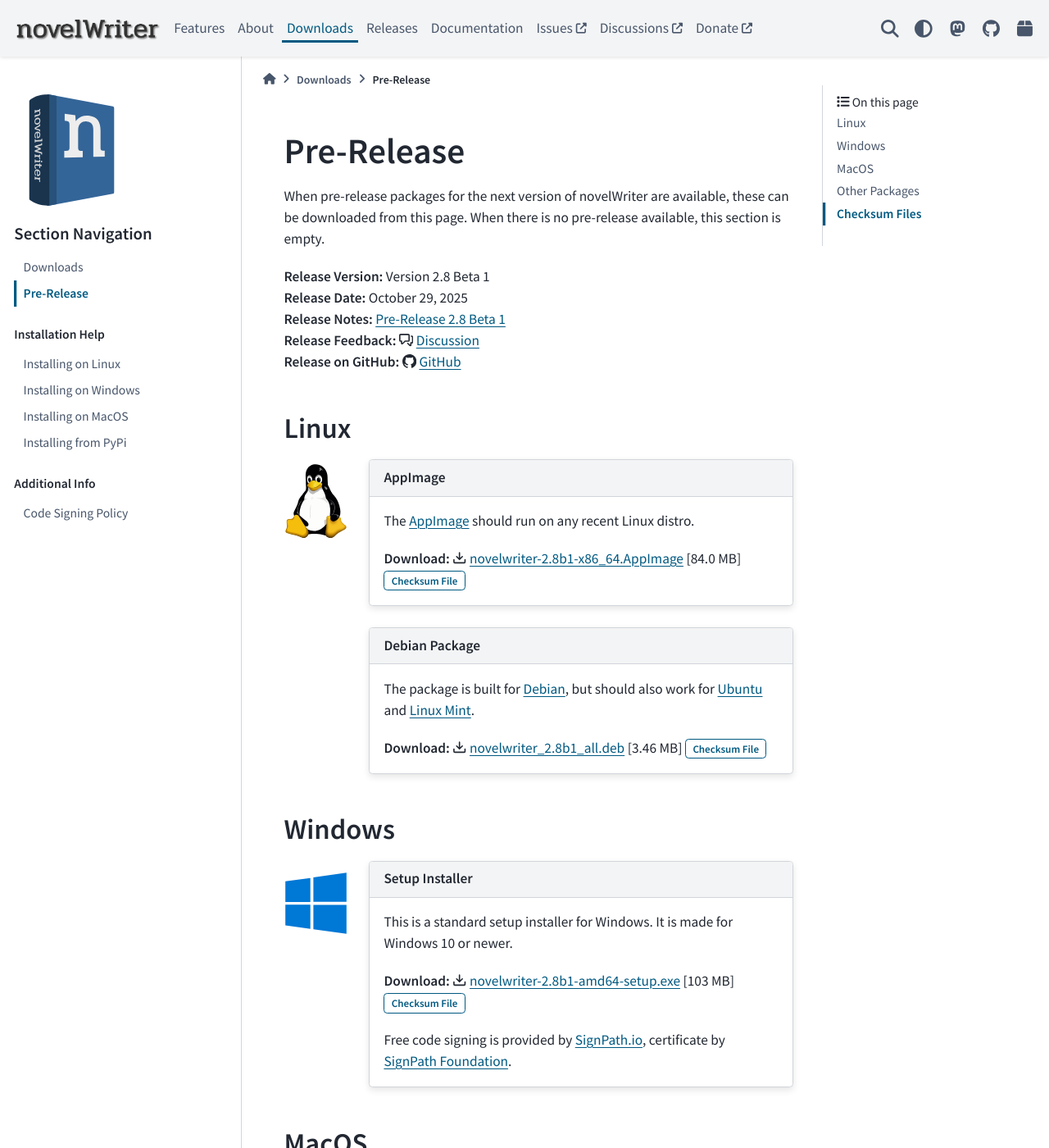
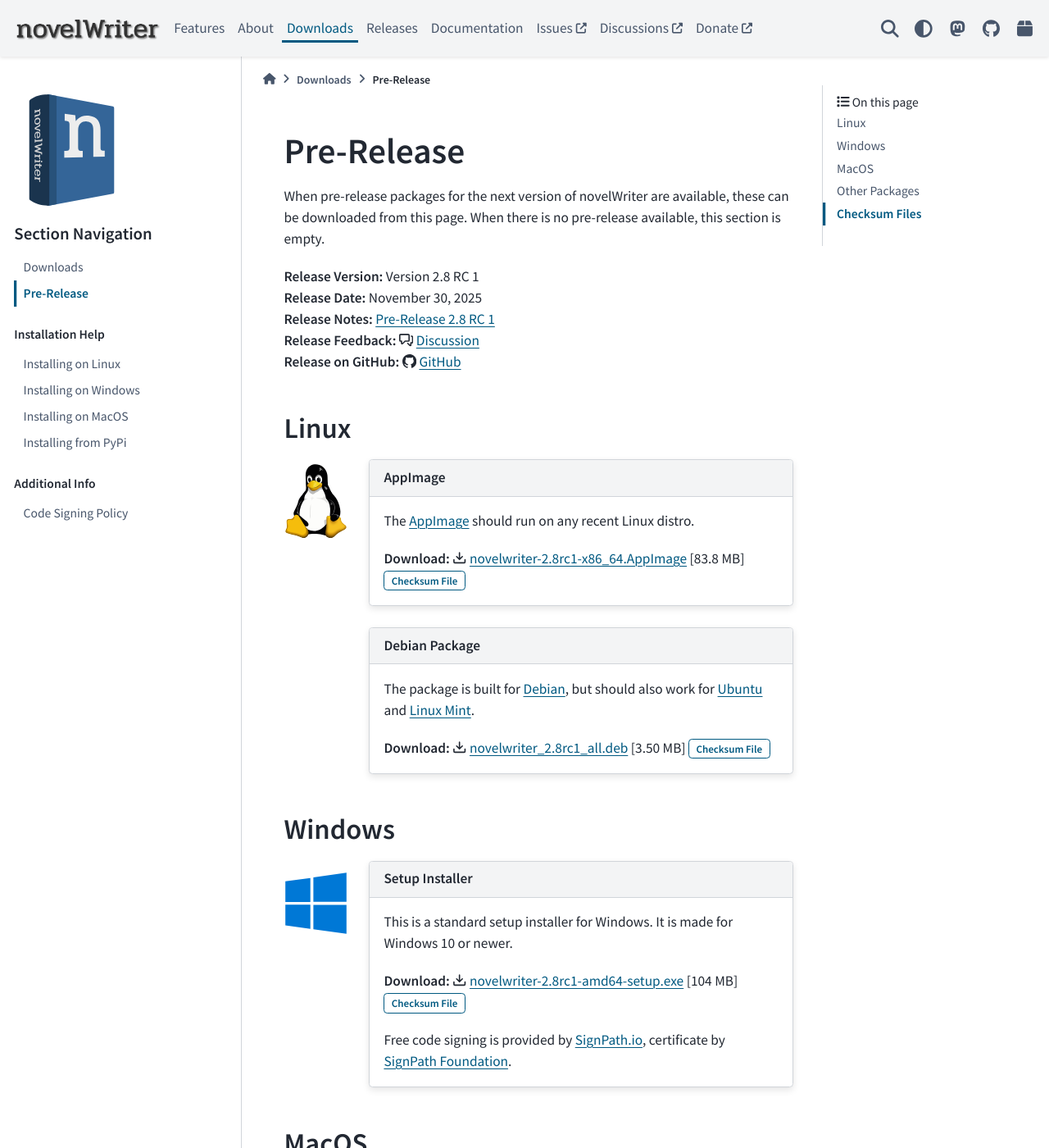
Before and after one commit to vkbo/novelWriter.io, a Sphinx documentation site: the page built from source/download/pre_release.rst, in a window 1280 px wide and 1400 px high. Shown: the whole window at 82% size. Built offline with Sphinx 7.4.7 and the PyData theme 0.15.4, drawn with Linux system fonts in a browser that asks for light colours; some of the changed text lies outside the part shown.

Commit message:
Release 2.8 RC 1

```diff
--- a/source/generated/checksum_pre_release.rst
+++ b/source/generated/checksum_pre_release.rst
@@ -3,11 +3,11 @@
 
 Checksum files are released alongside the packages. These files can be used to verify the downloaded package.
 
-* **Linux AppImage:** :octicon:`download` `Checksum File <https://github.com/vkbo/novelWriter/releases/download/v2.8b1/novelwriter-2.8b1-x86_64.AppImage.sha256>`__
-* **Debian Package:** :octicon:`download` `Checksum File <https://github.com/vkbo/novelWriter/releases/download/v2.8b1/novelwriter_2.8b1_all.deb.sha256>`__
-* **Windows Installer:** :octicon:`download` `Checksum File <https://github.com/vkbo/novelWriter/releases/download/v2.8b1/novelwriter-2.8b1-amd64-setup.exe.sha256>`__
-* **MacOS DMG Image (Intel):** :octicon:`download` `Checksum File <https://github.com/vkbo/novelWriter/releases/download/v2.8b1/novelwriter-2.8b1-x86_64.dmg.sha256>`__
-* **MacOS DMG Image (M1):** :octicon:`download` `Checksum File <https://github.com/vkbo/novelWriter/releases/download/v2.8b1/novelwriter-2.8b1-aarch64.dmg.sha256>`__
+* **Linux AppImage:** :octicon:`download` `Checksum File <https://github.com/vkbo/novelWriter/releases/download/v2.8rc1/novelwriter-2.8rc1-x86_64.AppImage.sha256>`__
+* **Debian Package:** :octicon:`download` `Checksum File <https://github.com/vkbo/novelWriter/releases/download/v2.8rc1/novelwriter_2.8rc1_all.deb.sha256>`__
+* **Windows Installer:** :octicon:`download` `Checksum File <https://github.com/vkbo/novelWriter/releases/download/v2.8rc1/novelwriter-2.8rc1-amd64-setup.exe.sha256>`__
+* **MacOS DMG Image (Intel):** :octicon:`download` `Checksum File <https://github.com/vkbo/novelWriter/releases/download/v2.8rc1/novelwriter-2.8rc1-x86_64.dmg.sha256>`__
+* **MacOS DMG Image (M1):** :octicon:`download` `Checksum File <https://github.com/vkbo/novelWriter/releases/download/v2.8rc1/novelwriter-2.8rc1-aarch64.dmg.sha256>`__
 
 .. rubric:: Verify the Checksum
 
@@ -20,8 +20,8 @@
 
       .. code-block:: bash
 
-         shasum -c novelwriter-2.8b1-x86_64.AppImage.sha256
-         shasum -c novelwriter_2.8b1_all.deb.sha256
+         shasum -c novelwriter-2.8rc1-x86_64.AppImage.sha256
+         shasum -c novelwriter_2.8rc1_all.deb.sha256
 
    .. tab-item:: Windows
 
@@ -30,7 +30,7 @@
 
       .. code-block:: powershell
 
-         Get-FileHash -Algorithm SHA256 novelwriter-2.8b1-amd64-setup.exe | Format-List
+         Get-FileHash -Algorithm SHA256 novelwriter-2.8rc1-amd64-setup.exe | Format-List
 
    .. tab-item:: MacOS
 
@@ -39,4 +39,4 @@
 
       .. code-block:: bash
 
-         shasum -c novelwriter-2.8b1-x86_64.dmg.sha256
+         shasum -c novelwriter-2.8rc1-x86_64.dmg.sha256
--- a/source/generated/download_pre_release.rst
+++ b/source/generated/download_pre_release.rst
@@ -6,11 +6,11 @@
 .. _SignPath.io: https://about.signpath.io/
 .. _SignPath Foundation: https://signpath.org/
 
-| **Release Version:** Version 2.8 Beta 1
-| **Release Date:** October 29, 2025
+| **Release Version:** Version 2.8 RC 1
+| **Release Date:** November 30, 2025
 | **Release Notes:** :ref:`main_release_2_8`
-| **Release Feedback:** :octicon:`comment-discussion` `Discussion <https://github.com/vkbo/novelWriter/discussions/2566>`__
-| **Release on GitHub:** :octicon:`mark-github` `GitHub <https://github.com/vkbo/novelWriter/releases/tag/v2.8b1>`__
+| **Release Feedback:** :octicon:`comment-discussion` `Discussion <https://github.com/vkbo/novelWriter/discussions/2594>`__
+| **Release on GitHub:** :octicon:`mark-github` `GitHub <https://github.com/vkbo/novelWriter/releases/tag/v2.8rc1>`__
 
 
 Linux
@@ -43,8 +43,8 @@
             ^^^^^^^^^^^^
             The AppImage_ should run on any recent Linux distro.
 
-            **Download:** :octicon:`download` `novelwriter-2.8b1-x86_64.AppImage <https://github.com/vkbo/novelWriter/releases/download/v2.8b1/novelwriter-2.8b1-x86_64.AppImage>`__ [84.0 MB]
-            :bdg-link-primary-line:`Checksum File <https://github.com/vkbo/novelWriter/releases/download/v2.8b1/novelwriter-2.8b1-x86_64.AppImage.sha256>`
+            **Download:** :octicon:`download` `novelwriter-2.8rc1-x86_64.AppImage <https://github.com/vkbo/novelWriter/releases/download/v2.8rc1/novelwriter-2.8rc1-x86_64.AppImage>`__ [83.8 MB]
+            :bdg-link-primary-line:`Checksum File <https://github.com/vkbo/novelWriter/releases/download/v2.8rc1/novelwriter-2.8rc1-x86_64.AppImage.sha256>`
 
          .. grid-item-card::
             :class-header: nw-sd-os-card-header
@@ -53,8 +53,8 @@
             ^^^^^^^^^^^^^^^^^^
             The package is built for Debian_, but should also work for Ubuntu_ and `Linux Mint`_.
 
-            **Download:** :octicon:`download` `novelwriter_2.8b1_all.deb <https://github.com/vkbo/novelWriter/releases/download/v2.8b1/novelwriter_2.8b1_all.deb>`__ [3.46 MB]
-            :bdg-link-primary-line:`Checksum File <https://github.com/vkbo/novelWriter/releases/download/v2.8b1/novelwriter_2.8b1_all.deb.sha256>`
+            **Download:** :octicon:`download` `novelwriter_2.8rc1_all.deb <https://github.com/vkbo/novelWriter/releases/download/v2.8rc1/novelwriter_2.8rc1_all.deb>`__ [3.50 MB]
+            :bdg-link-primary-line:`Checksum File <https://github.com/vkbo/novelWriter/releases/download/v2.8rc1/novelwriter_2.8rc1_all.deb.sha256>`
 
 
 Windows
@@ -87,8 +87,8 @@
             ^^^^^^^^^^^^^^^^^^^
             This is a standard setup installer for Windows. It is made for Windows 10 or newer.
 
-            **Download:** :octicon:`download` `novelwriter-2.8b1-amd64-setup.exe <https://github.com/vkbo/novelWriter/releases/download/v2.8b1/novelwriter-2.8b1-amd64-setup.exe>`__ [103 MB]
-            :bdg-link-primary-line:`Checksum File <https://github.com/vkbo/novelWriter/releases/download/v2.8b1/novelwriter-2.8b1-amd64-setup.exe.sha256>`
+            **Download:** :octicon:`download` `novelwriter-2.8rc1-amd64-setup.exe <https://github.com/vkbo/novelWriter/releases/download/v2.8rc1/novelwriter-2.8rc1-amd64-setup.exe>`__ [104 MB]
+            :bdg-link-primary-line:`Checksum File <https://github.com/vkbo/novelWriter/releases/download/v2.8rc1/novelwriter-2.8rc1-amd64-setup.exe.sha256>`
 
             Free code signing is provided by `SignPath.io`_, certificate by `SignPath Foundation`_.
 
@@ -124,8 +124,8 @@
 
             This is a DMG image for MacOS with x86_64 architecture.
 
-            **Download:** :octicon:`download` `novelwriter-2.8b1-x86_64.dmg <https://github.com/vkbo/novelWriter/releases/download/v2.8b1/novelwriter-2.8b1-x86_64.dmg>`__ [50.1 MB]
-            :bdg-link-primary-line:`Checksum File <https://github.com/vkbo/novelWriter/releases/download/v2.8b1/novelwriter-2.8b1-x86_64.dmg.sha256>`
+            **Download:** :octicon:`download` `novelwriter-2.8rc1-x86_64.dmg <https://github.com/vkbo/novelWriter/releases/download/v2.8rc1/novelwriter-2.8rc1-x86_64.dmg>`__ [65.0 MB]
+            :bdg-link-primary-line:`Checksum File <https://github.com/vkbo/novelWriter/releases/download/v2.8rc1/novelwriter-2.8rc1-x86_64.dmg.sha256>`
 
          .. grid-item-card::
             :class-header: nw-sd-os-card-header
@@ -135,8 +135,8 @@
 
             This is a DMG image for MacOS with aarch64 architecture.
 
-            **Download:** :octicon:`download` `novelwriter-2.8b1-aarch64.dmg <https://github.com/vkbo/novelWriter/releases/download/v2.8b1/novelwriter-2.8b1-aarch64.dmg>`__ [63.7 MB]
-            :bdg-link-primary-line:`Checksum File <https://github.com/vkbo/novelWriter/releases/download/v2.8b1/novelwriter-2.8b1-aarch64.dmg.sha256>`
+            **Download:** :octicon:`download` `novelwriter-2.8rc1-aarch64.dmg <https://github.com/vkbo/novelWriter/releases/download/v2.8rc1/novelwriter-2.8rc1-aarch64.dmg>`__ [47.6 MB]
+            :bdg-link-primary-line:`Checksum File <https://github.com/vkbo/novelWriter/releases/download/v2.8rc1/novelwriter-2.8rc1-aarch64.dmg.sha256>`
 
 
 Other Packages
@@ -170,8 +170,8 @@
 
             The Wheel package can be installed with ``pip install <file_path>``.
 
-            **Download:** :octicon:`download` `novelwriter-2.8b1-py3-none-any.whl <https://github.com/vkbo/novelWriter/releases/download/v2.8b1/novelwriter-2.8b1-py3-none-any.whl>`__ [5.61 MB]
-            :bdg-link-primary-line:`Checksum File <https://github.com/vkbo/novelWriter/releases/download/v2.8b1/novelwriter-2.8b1-py3-none-any.whl.sha256>`
+            **Download:** :octicon:`download` `novelwriter-2.8rc1-py3-none-any.whl <https://github.com/vkbo/novelWriter/releases/download/v2.8rc1/novelwriter-2.8rc1-py3-none-any.whl>`__ [5.66 MB]
+            :bdg-link-primary-line:`Checksum File <https://github.com/vkbo/novelWriter/releases/download/v2.8rc1/novelwriter-2.8rc1-py3-none-any.whl.sha256>`
 
          .. grid-item-card::
             :class-header: nw-sd-os-card-header
@@ -181,7 +181,7 @@
 
             The source code packages are archived files of the entire source code.
 
-            | **Download:** :octicon:`download` `novelWriter-2.8b1.zip <https://api.github.com/repos/vkbo/novelWriter/zipball/v2.8b1>`__
-            | **Download:** :octicon:`download` `novelWriter-2.8b1.tar.gz <https://api.github.com/repos/vkbo/novelWriter/tarball/v2.8b1>`__
+            | **Download:** :octicon:`download` `novelWriter-2.8rc1.zip <https://api.github.com/repos/vkbo/novelWriter/zipball/v2.8rc1>`__
+            | **Download:** :octicon:`download` `novelWriter-2.8rc1.tar.gz <https://api.github.com/repos/vkbo/novelWriter/tarball/v2.8rc1>`__
 
             See also the `novelWriter Repository`_.
```
Also changed, not shown: source/releases/release_2_8.rst (+22 -8 lines).
